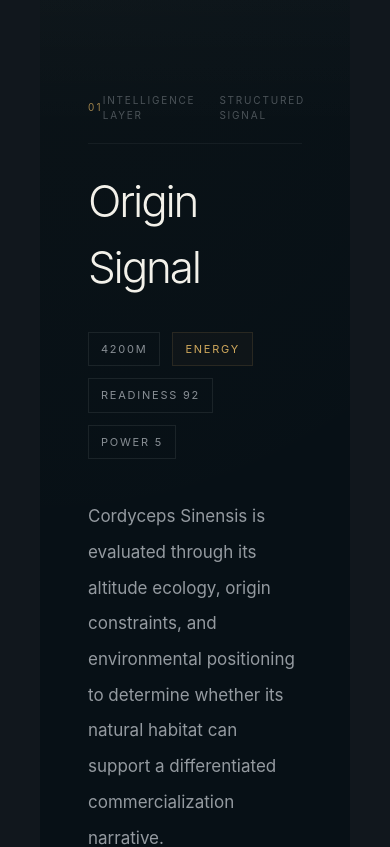
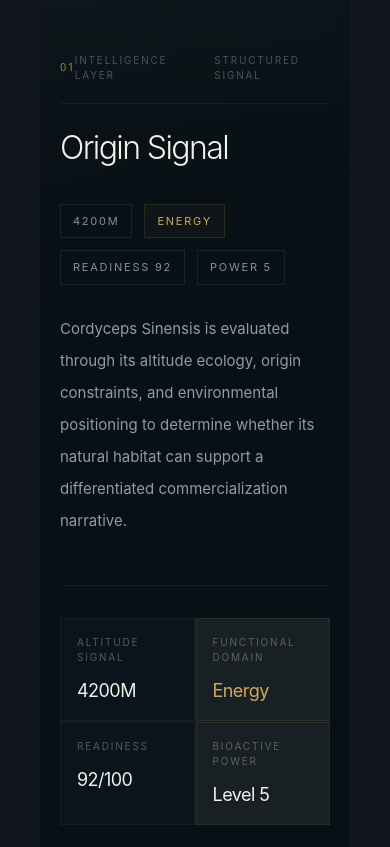
Before and after one commit to 0xMinority/polarherb-v1, a Next.js app: page /herbs/cordyceps-sinensis in a window 390 px wide. Shown: the part 1700-2547 px from the top of the page. Built offline with nearby package versions, Linux system fonts and the light colour scheme.

Commit message:
Stabilize herb detail section card responsiveness

```diff
--- a/src/components/herb-detail/SectionCard.tsx
+++ b/src/components/herb-detail/SectionCard.tsx
@@ -19,7 +19,7 @@ export function SectionCard({
     return (
         <section
             id={title.toLowerCase().replace(/\s+/g, "-")}
-            className="relative min-h-[620px] scroll-mt-8 overflow-hidden px-12 py-[120px]"
+            className="relative min-h-[520px] scroll-mt-8 overflow-hidden px-5 py-[80px] md:px-8 md:py-[100px] xl:min-h-[620px] xl:px-12 xl:py-[120px]"
             style={{
                 background: isPrioritySection(title)
                     ? "linear-gradient(to bottom, rgba(255,255,255,0.018), #071016)"
@@ -54,7 +54,7 @@ export function SectionCard({
                     </div>
                 </div>
 
-                <h2 className="mt-6 text-[44px] font-light tracking-[-0.05em] text-[#F3F1EA]">
+                <h2 className="mt-5 text-[32px] font-light tracking-[-0.05em] text-[#F3F1EA] md:text-[38px] xl:mt-6 xl:text-[44px]">
                     {title}
                 </h2>
 
@@ -83,11 +83,11 @@ export function SectionCard({
                     </div>
                 </div>
 
-                <p className="mt-10 max-w-[820px] text-[17px] leading-[2.1] text-[#D7DCE2]/68">
+                <p className="mt-7 max-w-[820px] text-[15px] leading-8 text-[#D7DCE2]/68 md:text-[16px] xl:mt-10 xl:text-[17px] xl:leading-[2.1]">
                     {getSectionDescription(title, herb.name)}
                 </p>
 
-                <div className="mt-16 max-w-[1240px] border-t border-white/[0.05] pt-12">
+                <div className="mt-12 max-w-[1240px] border-t border-white/[0.05] pt-8 md:pt-10 xl:mt-16 xl:pt-12">
                     <div className="grid grid-cols-2 gap-[1px] bg-white/[0.05] lg:grid-cols-4">
                         {[
                             ["Altitude Signal", `${herb.altitude}M`],
@@ -97,7 +97,7 @@ export function SectionCard({
                         ].map(([label, value]) => (
                             <div
                                 key={label}
-                                className="p-5"
+                                className="p-4 xl:p-5"
                                 style={{
                                     background:
                                         label === "Functional Domain" ||
@@ -117,7 +117,7 @@ export function SectionCard({
                                 </p>
 
                                 <p
-                                    className="mt-4 text-[22px] tracking-[-0.03em]"
+                                    className="mt-3 text-[18px] tracking-[-0.03em] md:text-[20px] xl:mt-4 xl:text-[22px]"
                                     style={{
                                         color:
                                             label === "Functional Domain"
```
